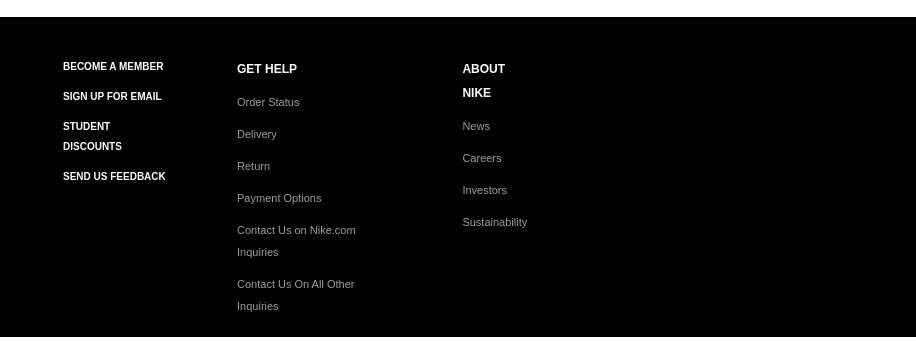
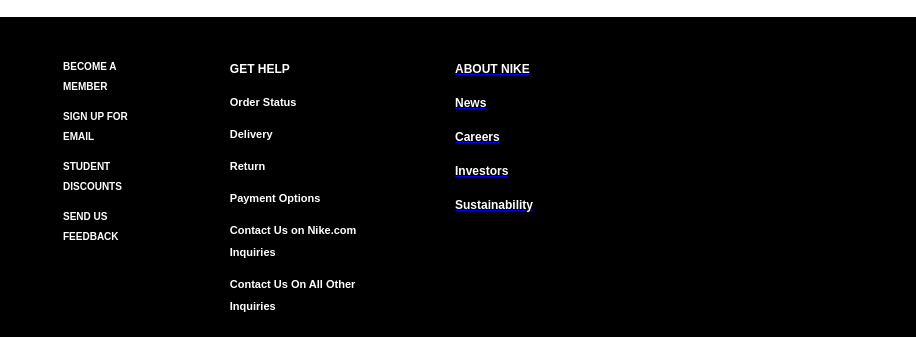
Before and after one commit to sukaransingh123/Flexi-credit-Project, a plain HTML site: page html/men.html in a window 1280 px wide. Shown: the part 6287-6628 px from the top of the page, 0-916 px from the left. Drawn offline with nearby package versions, Linux system fonts and the light colour scheme.

Commit message:
added links to footer tags

```diff
--- a/css/men.css
+++ b/css/men.css
@@ -238,8 +238,9 @@
     margin-right: 20px;
   }
 
-  .fotter-text-1 p:hover {
+  .fotter-text-1 p{
     color: white;
+    font-weight: bold;
     cursor: pointer;
   }
   .list-image {
@@ -275,5 +276,4 @@
     font-size: 14px;
     color: #6b6e70;
     margin: 5px 0;
-    cursor: pointer;
   }
--- a/html/men.html
+++ b/html/men.html
@@ -285,11 +285,21 @@
                             <p>Contact Us On All Other Inquiries</p>
                         </div>
                         <div class="fotter-text-1">
-                            <p>ABOUT NIKE</p>
-                            <p>News</p>
-                            <p>Careers</p>
-                            <p>Investors</p>
-                            <p>Sustainability</p>
+                            <a href="https://about.nike.com/en/">
+                                <p>ABOUT NIKE</p>
+                            </a>
+                            <a href="https://about.nike.com/en/newsroom">
+                                <p>News</p>
+                            </a>
+                            <a href="https://jobs.nike.com/">
+                                <p>Careers</p>
+                            </a>
+                            <a href="https://investors.nike.com/Home/default.aspx">
+                                <p>Investors</p>
+                            </a>
+                            <a href="https://www.nike.com/in/sustainability">
+                                <p>Sustainability</p>
+                            </a>
                         </div>
                         <div id="fotter-icon">
                             <div>
```
